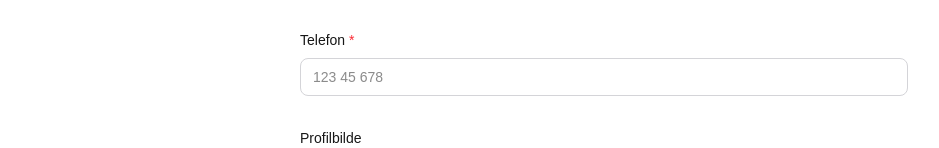
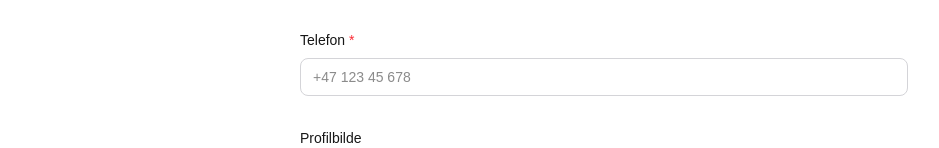
Before and after one commit to Padriv/paadriv-redd-fjorden, a Next.js app: page /privatperson in a window 1280 px wide. Both pictures are taken after a click on the button "Bli med som pådriver". Shown: the part 502-650 px from the top of the page, without its empty margins (36-975 px from the left). Built offline with nearby package versions, Linux system fonts and the light colour scheme.

Commit message:
fix: valider telefonnummer i IndividualSignupForm

```diff
--- a/app/privatperson/_components/IndividualSignupForm.tsx
+++ b/app/privatperson/_components/IndividualSignupForm.tsx
@@ -33,7 +33,7 @@ async function resolveBilde(
 			contentType: file.type,
 			base64: await fileToBase64(file),
 		};
-	} catch (e) {
+	} catch {
 		toast.error("Noe gikk galt med bildet", {
 			description:
 				"Vi klarte ikke å lese bildet. Sjekk at filen er i et gyldig bildeformat og prøv igjen.",
@@ -105,7 +105,7 @@ export default function IndividualSignupForm({
 						},
 					],
 					bilde,
-				}satisfies CreatePadriverRequest),
+				} satisfies CreatePadriverRequest),
 			});
 
 			if (response.status !== 201) {
@@ -209,8 +209,12 @@ export default function IndividualSignupForm({
 			<form.Field
 				name="telefon"
 				validators={{
-					onBlur: ({ value }) =>
-						!value.trim() ? "Telefonnummer er påkrevd" : undefined,
+					onBlur: ({ value }) => {
+						if (!value.trim()) return "Telefonnummer er påkrevd";
+						if (!/^\+?\d[\d\s]*$/.test(value.trim()))
+							return "Telefonnummer kan bare inneholde tall (og eventuelt + foran landkode)";
+						return undefined;
+					},
 				}}
 			>
 				{(field) => (
@@ -224,7 +228,8 @@ export default function IndividualSignupForm({
 							value={field.state.value}
 							onChange={(e) => field.handleChange(e.target.value)}
 							onBlur={field.handleBlur}
-							placeholder="123 45 678"
+							placeholder="+47 123 45 678"
+							maxLength={18}
 							className="w-full border border-zinc-300 rounded-lg px-3 py-2 text-sm outline-none focus:border-zinc-900"
 						/>
 						{field.state.meta.errorMap.onBlur && (
```
